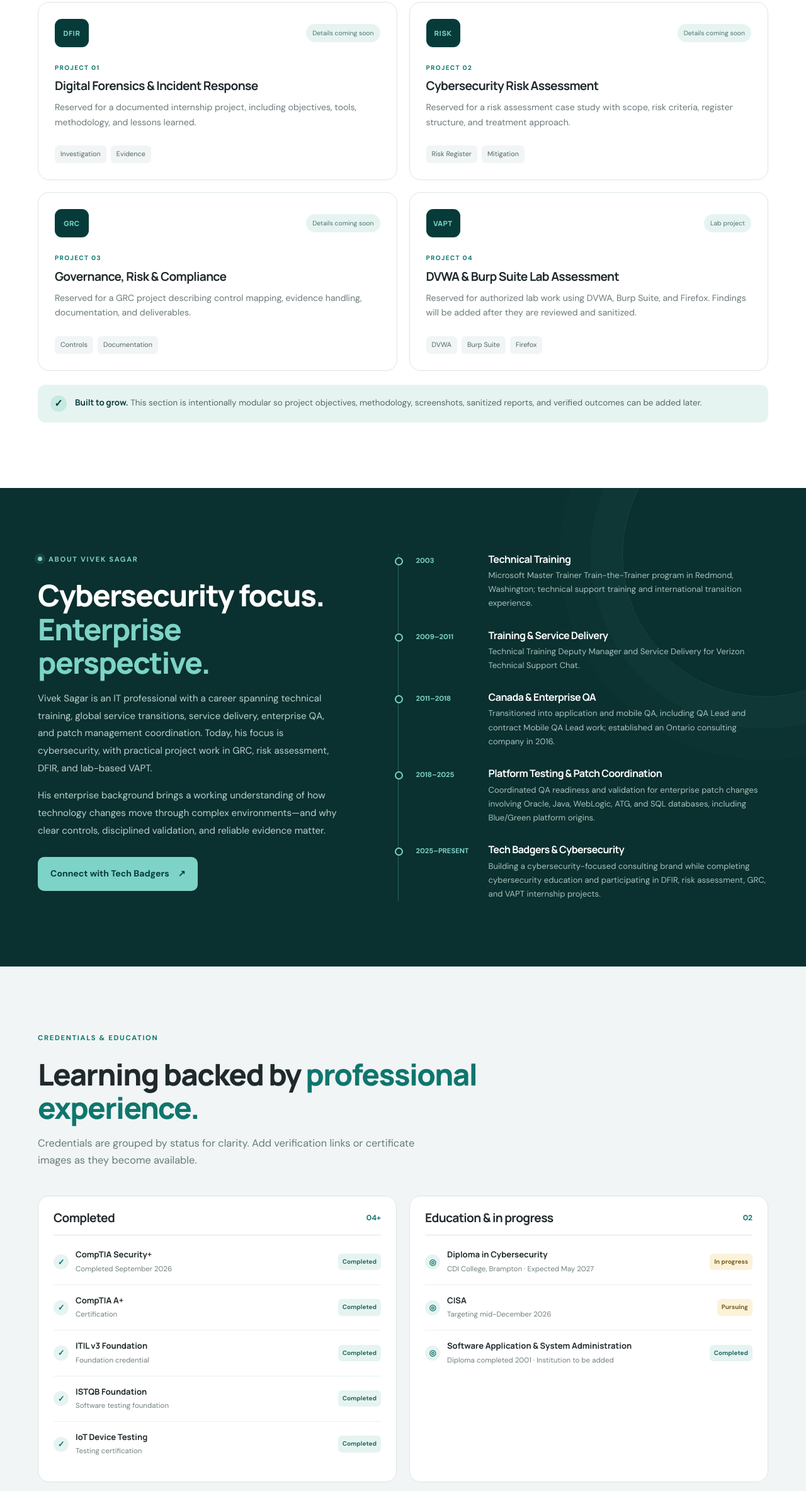
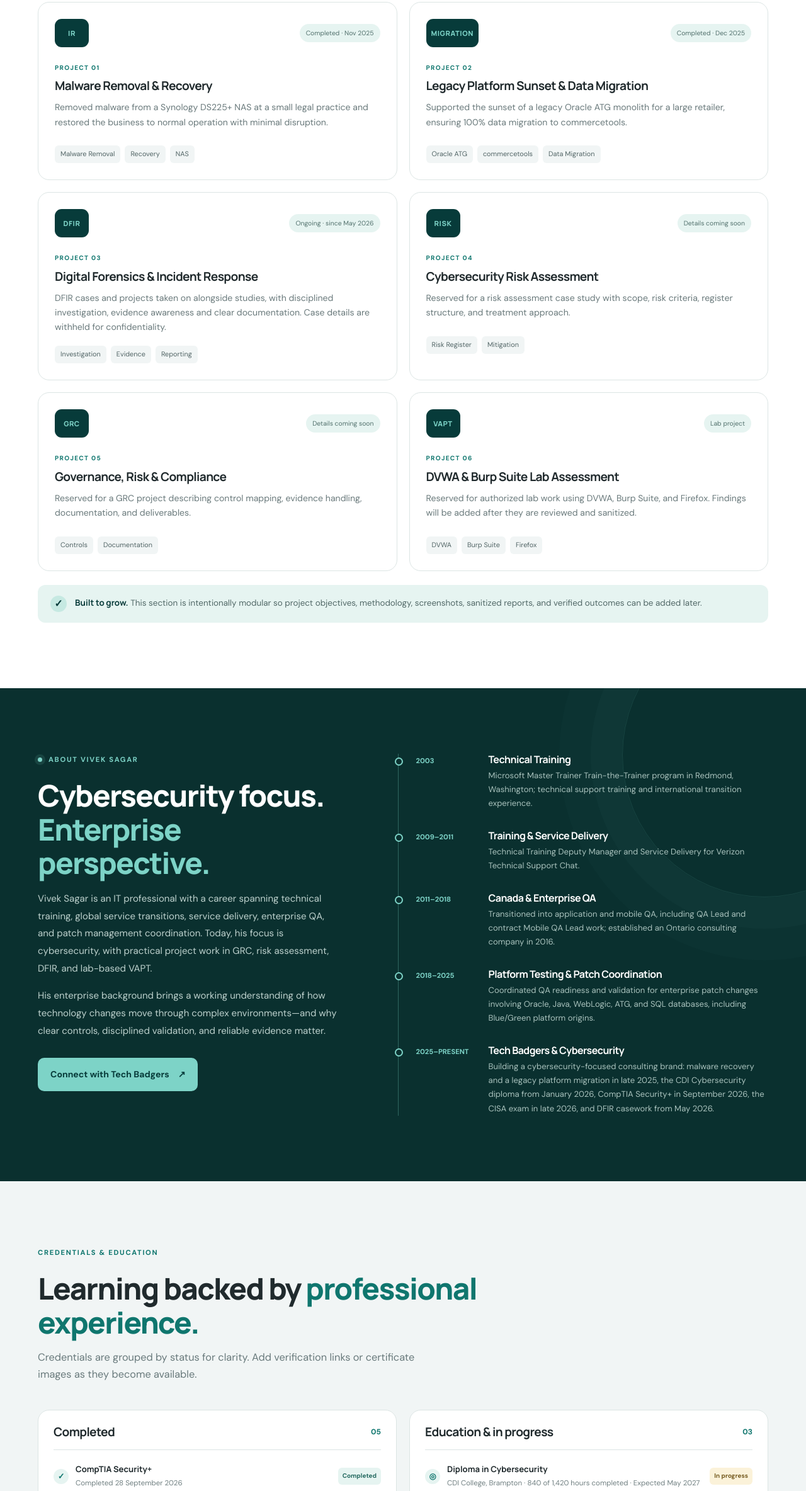
Before and after one commit to Cyber-Badger/TechBadgers, a plain HTML site: page index.html in a window 1280 px wide. Shown: the part 3056-5424 px from the top of the page at 63% size. Drawn offline with Linux system fonts and the light colour scheme.

Commit message:
Add files via upload

```diff
--- a/index.html
+++ b/index.html
@@ -153,13 +153,15 @@
         <div class="section-heading">
           <p class="eyebrow eyebrow-light">PROJECTS &amp; CASE STUDIES</p>
           <h2>Evidence over claims.</h2>
-          <p>Project summaries will be added as case details and sanitized supporting evidence are ready to share.</p>
+          <p>Sanitized summaries of completed and ongoing work. Client names are withheld under confidentiality agreements; more detail is added as it is cleared for sharing.</p>
         </div>
         <div class="project-grid">
-          <article class="project-card"><div class="project-top"><span class="project-symbol">DFIR</span><span class="status-pill">Details coming soon</span></div><p class="card-index">PROJECT 01</p><h3>Digital Forensics &amp; Incident Response</h3><p>Reserved for a documented internship project, including objectives, tools, methodology, and lessons learned.</p><div class="project-tags"><span>Investigation</span><span>Evidence</span></div></article>
-          <article class="project-card"><div class="project-top"><span class="project-symbol">RISK</span><span class="status-pill">Details coming soon</span></div><p class="card-index">PROJECT 02</p><h3>Cybersecurity Risk Assessment</h3><p>Reserved for a risk assessment case study with scope, risk criteria, register structure, and treatment approach.</p><div class="project-tags"><span>Risk Register</span><span>Mitigation</span></div></article>
-          <article class="project-card"><div class="project-top"><span class="project-symbol">GRC</span><span class="status-pill">Details coming soon</span></div><p class="card-index">PROJECT 03</p><h3>Governance, Risk &amp; Compliance</h3><p>Reserved for a GRC project describing control mapping, evidence handling, documentation, and deliverables.</p><div class="project-tags"><span>Controls</span><span>Documentation</span></div></article>
-          <article class="project-card"><div class="project-top"><span class="project-symbol">VAPT</span><span class="status-pill">Lab project</span></div><p class="card-index">PROJECT 04</p><h3>DVWA &amp; Burp Suite Lab Assessment</h3><p>Reserved for authorized lab work using DVWA, Burp Suite, and Firefox. Findings will be added after they are reviewed and sanitized.</p><div class="project-tags"><span>DVWA</span><span>Burp Suite</span><span>Firefox</span></div></article>
+          <article class="project-card"><div class="project-top"><span class="project-symbol">IR</span><span class="status-pill">Completed · Nov 2025</span></div><p class="card-index">PROJECT 01</p><h3>Malware Removal &amp; Recovery</h3><p>Removed malware from a Synology DS225+ NAS at a small legal practice and restored the business to normal operation with minimal disruption.</p><div class="project-tags"><span>Malware Removal</span><span>Recovery</span><span>NAS</span></div></article>
+          <article class="project-card"><div class="project-top"><span class="project-symbol">MIGRATION</span><span class="status-pill">Completed · Dec 2025</span></div><p class="card-index">PROJECT 02</p><h3>Legacy Platform Sunset &amp; Data Migration</h3><p>Supported the sunset of a legacy Oracle ATG monolith for a large retailer, ensuring 100% data migration to commercetools.</p><div class="project-tags"><span>Oracle ATG</span><span>commercetools</span><span>Data Migration</span></div></article>
+          <article class="project-card"><div class="project-top"><span class="project-symbol">DFIR</span><span class="status-pill">Ongoing · since May 2026</span></div><p class="card-index">PROJECT 03</p><h3>Digital Forensics &amp; Incident Response</h3><p>DFIR cases and projects taken on alongside studies, with disciplined investigation, evidence awareness and clear documentation. Case details are withheld for confidentiality.</p><div class="project-tags"><span>Investigation</span><span>Evidence</span><span>Reporting</span></div></article>
+          <article class="project-card"><div class="project-top"><span class="project-symbol">RISK</span><span class="status-pill">Details coming soon</span></div><p class="card-index">PROJECT 04</p><h3>Cybersecurity Risk Assessment</h3><p>Reserved for a risk assessment case study with scope, risk criteria, register structure, and treatment approach.</p><div class="project-tags"><span>Risk Register</span><span>Mitigation</span></div></article>
+          <article class="project-card"><div class="project-top"><span class="project-symbol">GRC</span><span class="status-pill">Details coming soon</span></div><p class="card-index">PROJECT 05</p><h3>Governance, Risk &amp; Compliance</h3><p>Reserved for a GRC project describing control mapping, evidence handling, documentation, and deliverables.</p><div class="project-tags"><span>Controls</span><span>Documentation</span></div></article>
+          <article class="project-card"><div class="project-top"><span class="project-symbol">VAPT</span><span class="status-pill">Lab project</span></div><p class="card-index">PROJECT 06</p><h3>DVWA &amp; Burp Suite Lab Assessment</h3><p>Reserved for authorized lab work using DVWA, Burp Suite, and Firefox. Findings will be added after they are reviewed and sanitized.</p><div class="project-tags"><span>DVWA</span><span>Burp Suite</span><span>Firefox</span></div></article>
         </div>
         <div class="projects-note"><span class="note-check">✓</span><p><strong>Built to grow.</strong> This section is intentionally modular so project objectives, methodology, screenshots, sanitized reports, and verified outcomes can be added later.</p></div>
       </div>
@@ -179,7 +181,7 @@
           <div class="timeline-item"><span class="timeline-date">2009–2011</span><div><h3>Training &amp; Service Delivery</h3><p>Technical Training Deputy Manager and Service Delivery for Verizon Technical Support Chat.</p></div></div>
           <div class="timeline-item"><span class="timeline-date">2011–2018</span><div><h3>Canada &amp; Enterprise QA</h3><p>Transitioned into application and mobile QA, including QA Lead and contract Mobile QA Lead work; established an Ontario consulting company in 2016.</p></div></div>
           <div class="timeline-item"><span class="timeline-date">2018–2025</span><div><h3>Platform Testing &amp; Patch Coordination</h3><p>Coordinated QA readiness and validation for enterprise patch changes involving Oracle, Java, WebLogic, ATG, and SQL databases, including Blue/Green platform origins.</p></div></div>
-          <div class="timeline-item"><span class="timeline-date">2025–PRESENT</span><div><h3>Tech Badgers &amp; Cybersecurity</h3><p>Building a cybersecurity-focused consulting brand while completing cybersecurity education and participating in DFIR, risk assessment, GRC, and VAPT internship projects.</p></div></div>
+          <div class="timeline-item"><span class="timeline-date">2025–PRESENT</span><div><h3>Tech Badgers &amp; Cybersecurity</h3><p>Building a cybersecurity-focused consulting brand: malware recovery and a legacy platform migration in late 2025, the CDI Cybersecurity diploma from January 2026, CompTIA Security+ in September 2026, the CISA exam in late 2026, and DFIR casework from May 2026.</p></div></div>
         </div>
       </div>
     </section>
@@ -192,17 +194,17 @@
           <p>Credentials are grouped by status for clarity. Add verification links or certificate images as they become available.</p>
         </div>
         <div class="credential-layout">
-          <div class="credential-group"><div class="credential-group-head"><h3>Completed</h3><span class="credential-count">04+</span></div>
-            <div class="credential-item"><span class="credential-check">✓</span><div><strong>CompTIA Security+</strong><small>Completed September 2026</small></div><span class="credential-status complete">Completed</span></div>
+          <div class="credential-group"><div class="credential-group-head"><h3>Completed</h3><span class="credential-count">05</span></div>
+            <div class="credential-item"><span class="credential-check">✓</span><div><strong>CompTIA Security+</strong><small>Completed 28 September 2026</small></div><span class="credential-status complete">Completed</span></div>
             <div class="credential-item"><span class="credential-check">✓</span><div><strong>CompTIA A+</strong><small>Certification</small></div><span class="credential-status complete">Completed</span></div>
             <div class="credential-item"><span class="credential-check">✓</span><div><strong>ITIL v3 Foundation</strong><small>Foundation credential</small></div><span class="credential-status complete">Completed</span></div>
             <div class="credential-item"><span class="credential-check">✓</span><div><strong>ISTQB Foundation</strong><small>Software testing foundation</small></div><span class="credential-status complete">Completed</span></div>
             <div class="credential-item"><span class="credential-check">✓</span><div><strong>IoT Device Testing</strong><small>Testing certification</small></div><span class="credential-status complete">Completed</span></div>
           </div>
-          <div class="credential-group"><div class="credential-group-head"><h3>Education &amp; in progress</h3><span class="credential-count">02</span></div>
-            <div class="credential-item"><span class="credential-icon">◎</span><div><strong>Diploma in Cybersecurity</strong><small>CDI College, Brampton · Expected May 2027</small></div><span class="credential-status progress">In progress</span></div>
-            <div class="credential-item"><span class="credential-icon">◎</span><div><strong>CISA</strong><small>Targeting mid-December 2026</small></div><span class="credential-status progress">Pursuing</span></div>
-            <div class="credential-item"><span class="credential-icon">◎</span><div><strong>Software Application &amp; System Administration</strong><small>Diploma completed 2001 · Institution to be added</small></div><span class="credential-status complete">Completed</span></div>
+          <div class="credential-group"><div class="credential-group-head"><h3>Education &amp; in progress</h3><span class="credential-count">03</span></div>
+            <div class="credential-item"><span class="credential-icon">◎</span><div><strong>Diploma in Cybersecurity</strong><small>CDI College, Brampton · 840 of 1,420 hours completed · Expected May 2027</small></div><span class="credential-status progress">In progress</span></div>
+            <div class="credential-item"><span class="credential-icon">◎</span><div><strong>CISA</strong><small>Exam passed · certificate pending issuance by ISACA</small></div><span class="credential-status progress">Exam passed</span></div>
+            <div class="credential-item"><span class="credential-icon">◎</span><div><strong>Software Application &amp; System Administration</strong><small>Diploma completed 2001 · NIIT, India</small></div><span class="credential-status complete">Completed</span></div>
           </div>
         </div>
         <div class="historical-note"><strong>Additional historical credentials:</strong> MCSE and MCSA (expired 2006); AWS certification (expired 2022); Microsoft Network Certified Technical Support Trainer credential associated with the 2003 training program. Expired credentials are not presented as current certifications.</div>
```
